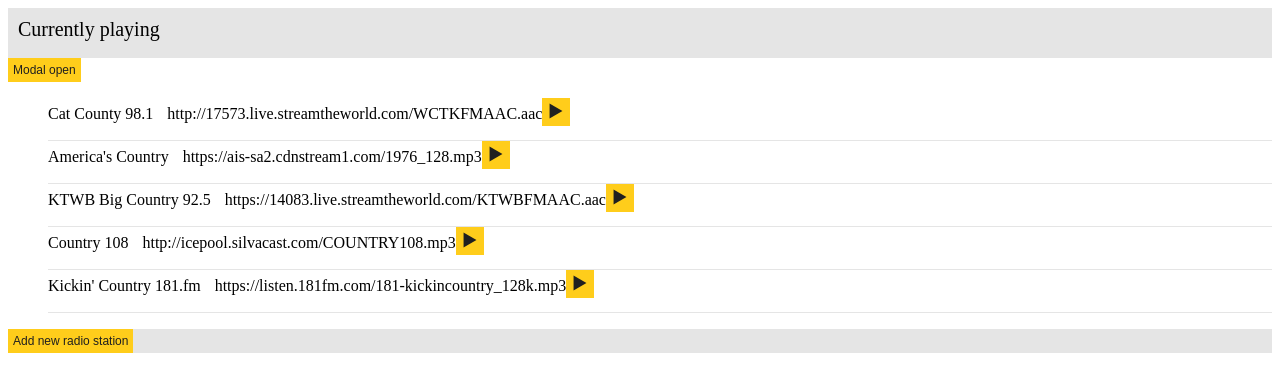
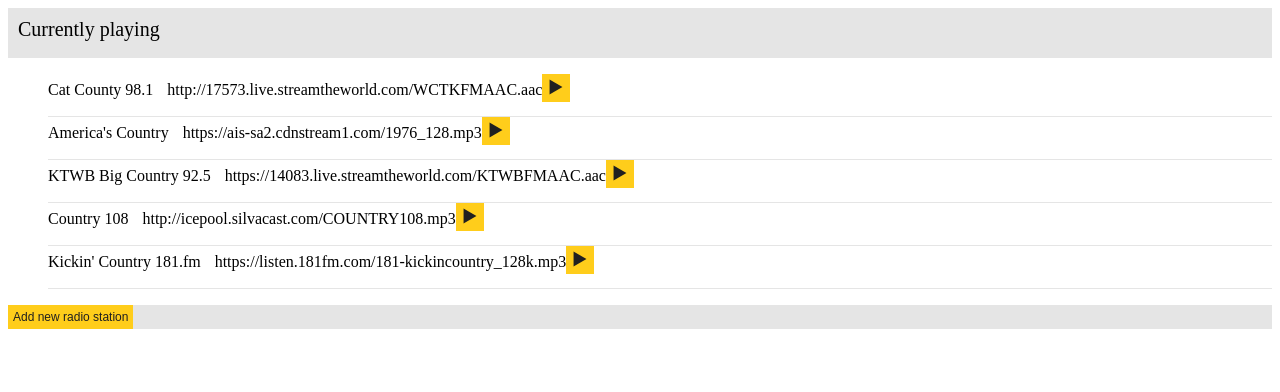
Before and after one commit to monikahenschke/radio-app-react, a React (Create React App) app: page / in a window 1280 px wide. Shown: the top 392 px of the page. Built offline with nearby package versions, Linux system fonts and the light colour scheme.

Commit message:
modal component

```diff
--- a/public/index.html
+++ b/public/index.html
@@ -8,6 +8,5 @@
 </head>
 <body>
   <div id="radioPlayer"></div>
-  <div id="portal"></div>
 </body>
 </html>
--- a/src/containers/Content.jsx
+++ b/src/containers/Content.jsx
@@ -1,11 +1,7 @@
-import { useState } from 'react';
-
 import StationsList from '../components/StationsList';
 import styles from './Content.module.scss';
 import getAudioManager from '../utils/audio-manager';
-import Button from '../components/Button';
 import StationsListItem from '../components/StationsListItem';
-import ModalDefault from '../components/Modal';
 
 const audioManagerInstance = getAudioManager('');
 
@@ -14,29 +10,10 @@
 };
 
 const Content = (props) => {
-  const [modalIsOpen, setModalIsOpen] = useState(false);
   const radioStationsLS = JSON.parse(localStorage.getItem('stations'));
-  const textInsideModal = (
-    <p>
-      It's the modal with focus trapping. <a href="##"> Focus on it</a>
-    </p>
-  );
 
   return (
     <div data-testid="content" className={styles.Content}>
-      <Button
-        onClick={() => {
-          setModalIsOpen(true);
-        }}
-        children="Modal open"
-      />
-
-      <ModalDefault
-        children={textInsideModal}
-        modalIsOpen={modalIsOpen}
-        setModalIsOpen={setModalIsOpen}
-      />
-
       <StationsList handleSelect={handleSelect}>
         {radioStationsLS.map((station, i) => (
           <StationsListItem
```
